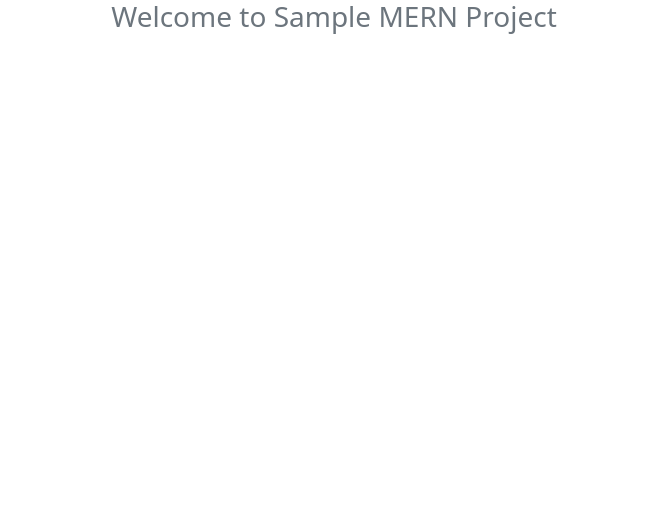
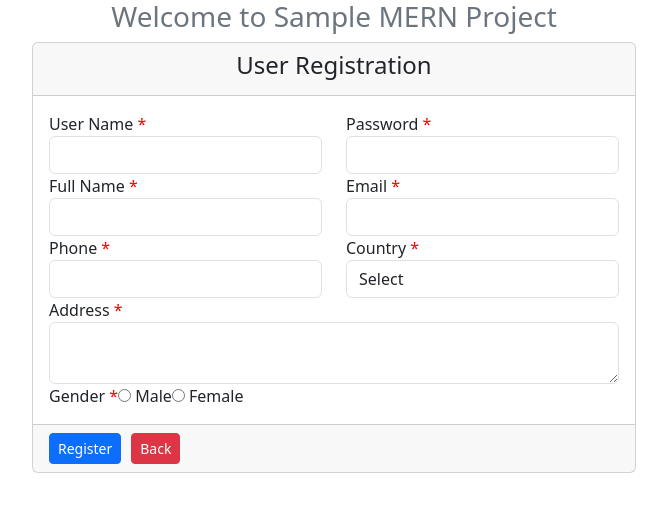
Before and after one commit to MGouthamm/Mern_Project, a React (Create React App) app: page /register in a window 1280 px wide. Shown: the top 512 px of the page, without its empty margins (306-973 px from the left). Built offline with nearby package versions, Linux system fonts and the light colour scheme.

Commit message:
Add files via upload

```diff
--- a/src/App.js
+++ b/src/App.js
@@ -15,7 +15,6 @@ import CreateEmployee from './components/CreateEmployeePage';
 import EditEmployee from './components/EditEmployeePage';
 import GenderSelection from './components/Gender';
 import Login from './components/LoginPage';
-import { ToastContainer, toast } from 'react-toastify';
 
 
 
@@ -43,7 +42,7 @@ function App() {
            {/* <ProtectedRoute path='/Home'><HomePageComponent/></ProtectedRoute> */}
             <Route path='/StudentPage' element={<StudentPage/>}/>
             <Route path='/NewStudentPage' element={<AddStudentComponent/>}/>
-            <Route path='/RegistrationPage' element={<RegistrationPage/>}/>
+            <Route path='/register' element={<RegistrationPage/>}/>
             <Route path='/EmployeeDetails' element={<EmployeeDetails/>}/>
             <Route path='/employees/create' element={<CreateEmployee/>}/>
             <Route path='/employees/edit/:id' element={<EditEmployee/>}/>
--- a/src/components/LoginPage.js
+++ b/src/components/LoginPage.js
@@ -114,7 +114,7 @@ const Login=()=>{
 
                                                     <div class="col-auto" style={{display:"flex"}}>
                                                         <button type="submit" class="btn btn-sm btn-primary">Login</button>
-                                                        <Link className="text-danger" style={{marginLeft: 10}} to="/RegistrationPage">New User</Link>
+                                                        <Link className="text-danger" style={{marginLeft: 10}} to="/register">New User</Link>
                                                     </div>
                                             </form>
                                         </div>
--- a/src/components/RegistrationPage.js
+++ b/src/components/RegistrationPage.js
@@ -11,6 +11,7 @@ const RegistrationPage=()=>{
         phone:'',
         country:'',
         address:'',
+    //    gender:''
     });
 
   // Initialize state for gender
@@ -25,39 +26,67 @@ const RegistrationPage=()=>{
 
 
     const HandleRegistrationDataChange=(event)=>{
-            const name=event.target.name;
+        const name=event.target.name;
         const value=event.target.value;
         setregistrationdata((prevstate)=>{
-            return{...prevstate, [name]:value, gender}
+            return{...prevstate, [name]:value}
         })
 
     }
-    const HandleRegistration=(e)=>{
-        e.preventDefault();
-       // console.log(registrationdata);
+    // const HandleRegistration=(e)=>{
+    //     e.preventDefault();
+    //    // console.log(registrationdata);
 
-        fetch("http://localhost:3030/users",{
-        //fetch("https://projectdata-1-viir.onrender.com/users",{
-            method: "POST",
-            headers:{'Content-type':'application/json'},
-            body:JSON.stringify(registrationdata)
-        }).then((res)=>{
-                //toast.success('Registered Successfully')
-                alert('Registered Successfully')
-              //  localStorage.setItem('jwt', res.jwt);
-                navigate('/Login')
-        }).catch((err)=>{
-                //toast.error('Failed :'+err.message)
-                alert('Failed :'+err.message)
-        })
+    //    fetch("http://localhost:8000/addusers", {registrationdata
+    //    // fetch("http://localhost:3030/users",{
+    //     //fetch("https://projectdata-1-viir.onrender.com/users",{
+    //         // method: "POST",
+    //         // headers:{'Content-type':'application/json'},
+    //         // body:JSON.stringify(registrationdata)
+    //     })
+    //     .then((res)=>{
+    //             //toast.success('Registered Successfully')
+    //             alert('Registered Successfully')
+    //           //  localStorage.setItem('jwt', res.jwt);
+    //             navigate('/')
+    //     }).catch((err)=>{
+    //             //toast.error('Failed :'+err.message)
+    //             alert('Failed :'+err.message)
+    //     })
+    //}
 
 
 
+    const PostRegistrationData = async (e)=>{
+        e.preventDefault();
+        const {username, password, fullname, email, phone, country,address}=registrationdata;
+
+       const res =  fetch("http://localhost:8000/register", {
+            method:"POST",
+            headers:{'Content-type':'application/json'},
+            body:JSON.stringify({username, password, fullname, email, phone, country,address})
+        });
+
+        const data = await res.json();
+
+        console.log(data);
+
+        if(data.status===422 || !data){
+            window.alert("Invalid Registration");
+            console.log("Invalid Registration")
+        }
+        else{
+            window.alert("Registration Successfull.....");
+            console.log("Registraion Successfull...");
+            navigate('/');
+        }
     }
+
+
     return(
         <div>
             <div className="offset-lg-3 col-lg-6">
-                <form className="container" onSubmit={HandleRegistration}>
+                <form method="post" className="container" >
                     <div className="card">
                         <div className="card-header">
                             <h4 style={{textAlign: "center"}}>User Registration</h4>
@@ -116,8 +145,8 @@ const RegistrationPage=()=>{
                                 <div className="col-auto">
                                     <div className="form-group" >
                                         <label>Gender <span className="errmsg">*</span></label>
-                                        <input type="radio" name="gender" value="male" checked={gender === 'male'} onChange={handleGenderChange}/> Male
-                                        <input type="radio" name="gender" value="female" checked={gender === 'female'} onChange={handleGenderChange}/> Female
+                                        <input type="radio" name="gender" value={registrationdata.gender} checked={gender === 'male'} onChange={HandleRegistrationDataChange}/> Male
+                                        <input type="radio" name="gender" value={registrationdata.gender} checked={gender === 'female'} onChange={HandleRegistrationDataChange}/> Female
                                     </div>
                                 </div>
 
@@ -129,7 +158,7 @@ const RegistrationPage=()=>{
 
                         </div>
                         <div className="card-footer">
-                            <button type="submit" className="btn btn-sm btn-primary">Register</button>
+                            <button type="submit" className="btn btn-sm btn-primary" onClick={PostRegistrationData}>Register</button>
                             <Link className="btn btn-sm btn-danger" style={{marginLeft: 10}} to="/">Back</Link>
 
                             {/* <a className="btn btn-sm btn-danger" style={{marginLeft: 10}}>Back</a> */}
--- a/src/index.js
+++ b/src/index.js
@@ -4,7 +4,7 @@ import './index.css';
 import App from './App';
 import reportWebVitals from './reportWebVitals';
 import 'bootstrap/dist/css/bootstrap.min.css';
-import { BrowserRouter } from 'react-router-dom';
+import { BrowserRouter, Routes, Route, Link, Outlet } from 'react-router-dom';
 
 const root = ReactDOM.createRoot(document.getElementById('root'));
 root.render(
```
